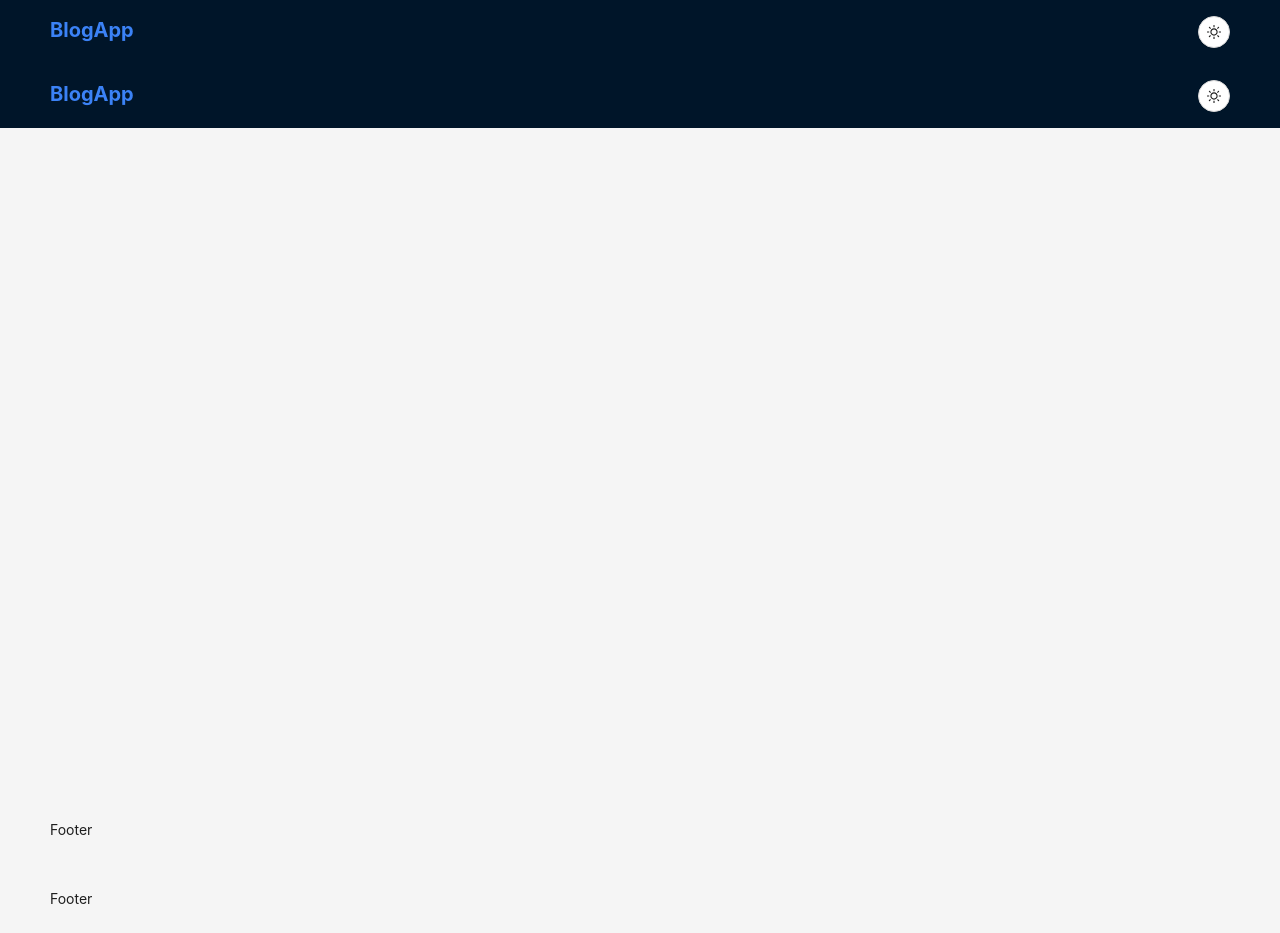
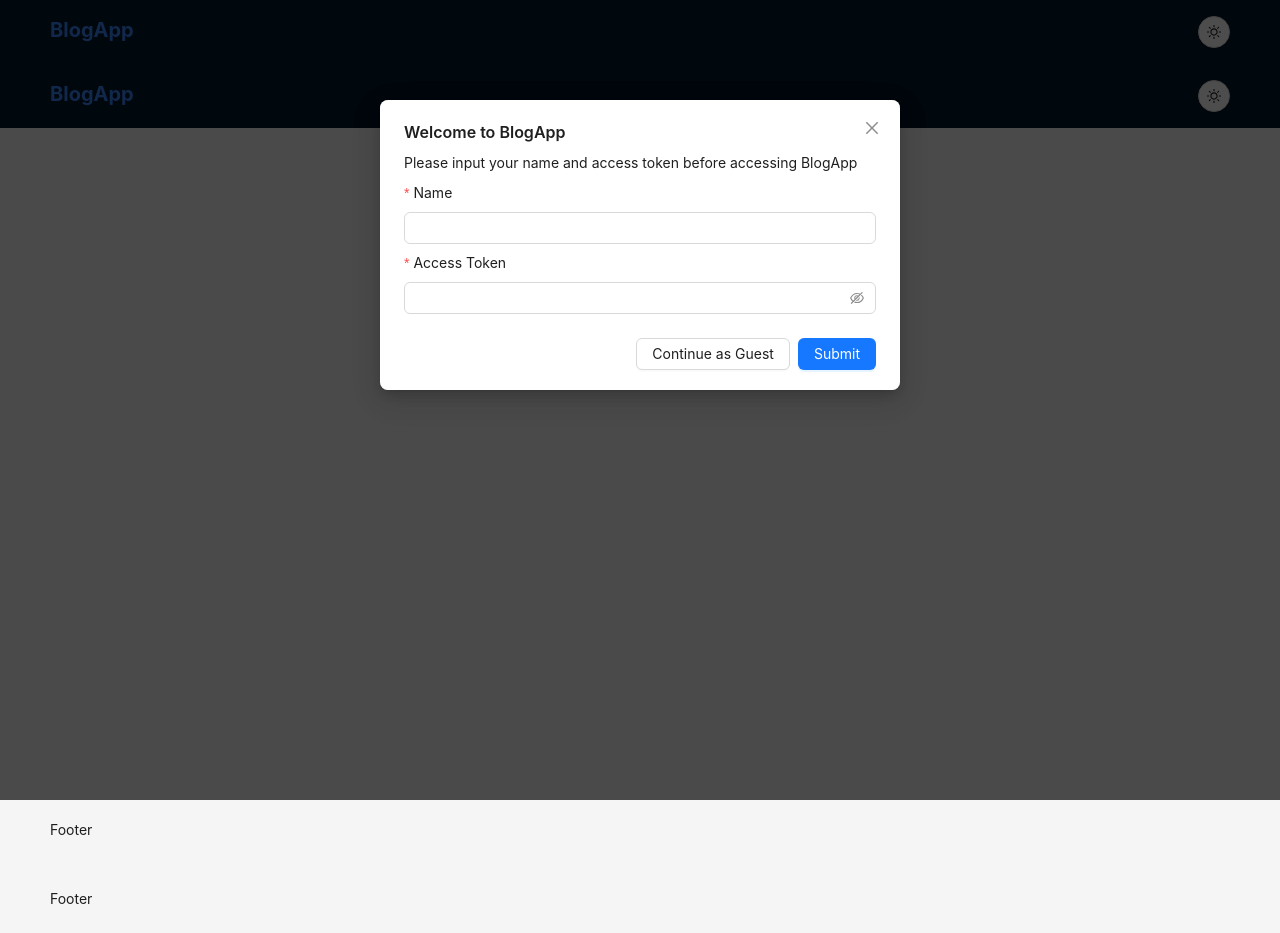
Before and after one commit to alfarell/synapsis-front-end-test, a Next.js app: page /layout in a window 1280 px wide. Built offline with nearby package versions, Linux system fonts and the light colour scheme.

Commit message:
feat(login): add login dialog for first open

```diff
--- /dev/null
+++ b/src/components/LoginDialog.tsx
@@ -0,0 +1,104 @@
+import { useLoginDialog } from '@/context/LoginDialogContext';
+import { Button, Form, Input, Modal, Typography } from 'antd';
+import { useState } from 'react';
+
+const { Text } = Typography;
+
+type FieldType = {
+  Name?: string;
+  accessToken?: string;
+};
+interface FieldData {
+  name: string | number | (string | number)[];
+  value?: any;
+  touched?: boolean;
+  validating?: boolean;
+  errors?: string[];
+}
+
+const LoginDialog = () => {
+  const { isOpen, isWelcome, handleWelcomeClose } = useLoginDialog();
+  const [field, setField] = useState<FieldData[]>([
+    { name: ['Name'], value: '' },
+    { name: ['Access Token'], value: '' }
+  ]);
+
+  const handleSubmit = () => {
+    const userData = {
+      name: field[0].value,
+      accessToken: field[1].value
+    };
+
+    localStorage.setItem('user_data', JSON.stringify(userData));
+
+    handleWelcomeClose();
+  };
+
+  const handleCancel = () => {
+    handleWelcomeClose();
+  };
+
+  return (
+    <Modal
+      title={isWelcome ? 'Welcome to BlogApp' : 'Login'}
+      open={isOpen}
+      onOk={handleSubmit}
+      onCancel={handleCancel}
+      footer={[
+        ...(isWelcome
+          ? [
+              <Button key='back' onClick={handleCancel}>
+                Continue as Guest
+              </Button>
+            ]
+          : []),
+        <Button key='back' type='primary' onClick={handleSubmit}>
+          Submit
+        </Button>
+      ]}
+    >
+      <div className='mb-2'>
+        <Text>
+          Please input your name and access token before accessing BlogApp
+        </Text>
+      </div>
+      <Form
+        name='basic'
+        layout='vertical'
+        fields={field}
+        onFieldsChange={(_, allFields) => {
+          setField(allFields);
+        }}
+        onFinish={handleSubmit}
+        autoComplete='off'
+      >
+        <Form.Item<FieldType>
+          label='Name'
+          name='Name'
+          rules={[{ required: true, message: 'Please input your name!' }]}
+          className='mb-2'
+        >
+          <Input width='100%' />
+        </Form.Item>
+
+        <Form.Item<FieldType>
+          label='Access Token'
+          name='accessToken'
+          rules={[
+            { required: true, message: 'Please input your access token!' }
+          ]}
+        >
+          <Input.Password />
+        </Form.Item>
+
+        <Form.Item hidden>
+          <Button block type='primary' htmlType='submit'>
+            Log in
+          </Button>
+        </Form.Item>
+      </Form>
+    </Modal>
+  );
+};
+
+export default LoginDialog;
--- a/src/components/index.ts
+++ b/src/components/index.ts
@@ -2,3 +2,4 @@ export { default as Navbar } from './Navbar';
 export { default as MainFooter } from './Footer';
 export { default as PostSkeleton } from './PostSkeleton';
 export { default as PostCard } from './PostCard';
+export { default as LoginDialog } from './LoginDialog';
--- /dev/null
+++ b/src/context/LoginDialogContext.tsx
@@ -0,0 +1,73 @@
+import React, {
+  createContext,
+  useState,
+  useContext,
+  PropsWithChildren,
+  useEffect,
+  useCallback
+} from 'react';
+
+export type ThemeContexttype = {
+  isWelcome: boolean;
+  isOpen: boolean;
+  handleOpenDialog: Function;
+  handleCloseDialog: Function;
+  handleWelcomeOpen: Function;
+  handleWelcomeClose: Function;
+};
+const LoginDialogContext = createContext<ThemeContexttype>({
+  isWelcome: false,
+  isOpen: false,
+  handleOpenDialog: () => {},
+  handleCloseDialog: () => {},
+  handleWelcomeOpen: () => {},
+  handleWelcomeClose: () => {}
+});
+
+export const LoginDialogProvider: React.FC<PropsWithChildren> = ({
+  children
+}) => {
+  const [isWelcome, setIsWelcome] = useState<boolean>(false);
+  const [isOpen, setIsOpen] = useState<boolean>(false);
+
+  const handleOpenDialog = () => {
+    setIsOpen(true);
+  };
+  const handleCloseDialog = () => {
+    setIsOpen(false);
+  };
+  const handleWelcomeOpen = useCallback(() => {
+    handleOpenDialog();
+    setIsWelcome(true);
+  }, []);
+  const handleWelcomeClose = () => {
+    handleCloseDialog();
+    setIsWelcome(false);
+    localStorage.setItem('init_open', 'false');
+  };
+
+  useEffect(() => {
+    const isInitOpen = localStorage.getItem('init_open');
+    const isLoggedIn = localStorage.getItem('user_data');
+    if (!isLoggedIn && !isInitOpen) {
+      handleWelcomeOpen();
+    }
+  }, [isWelcome, handleWelcomeOpen]);
+
+  return (
+    <LoginDialogContext.Provider
+      value={{
+        isWelcome,
+        isOpen,
+        handleOpenDialog,
+        handleCloseDialog,
+        handleWelcomeOpen,
+        handleWelcomeClose
+      }}
+    >
+      {children}
+    </LoginDialogContext.Provider>
+  );
+};
+
+export const useLoginDialog = () => useContext(LoginDialogContext);
--- a/src/pages/_app.tsx
+++ b/src/pages/_app.tsx
@@ -3,14 +3,17 @@ import type { AppProps } from 'next/app';
 import BaseLayout from './layout';
 import { ThemeProvider } from '@/context/ThemeContext';
 import { QueryProvider } from '@/libs/react-query';
+import { LoginDialogProvider } from '@/context/LoginDialogContext';
 
 export default function App({ Component, pageProps }: AppProps) {
   return (
     <QueryProvider>
       <ThemeProvider>
-        <BaseLayout>
-          <Component {...pageProps} />
-        </BaseLayout>
+        <LoginDialogProvider>
+          <BaseLayout>
+            <Component {...pageProps} />
+          </BaseLayout>
+        </LoginDialogProvider>
       </ThemeProvider>
     </QueryProvider>
   );
--- a/src/pages/layout.tsx
+++ b/src/pages/layout.tsx
@@ -1,10 +1,11 @@
-import { MainFooter, Navbar } from '@/components';
+import { MainFooter, Navbar, LoginDialog } from '@/components';
 import { Layout } from 'antd';
 import { PropsWithChildren } from 'react';
 
 export default function BaseLayout({ children }: PropsWithChildren) {
   return (
     <Layout className='flex min-h-screen flex-col'>
+      <LoginDialog />
       <Navbar />
       <main className='container mx-auto'>{children}</main>
       <MainFooter />
```
